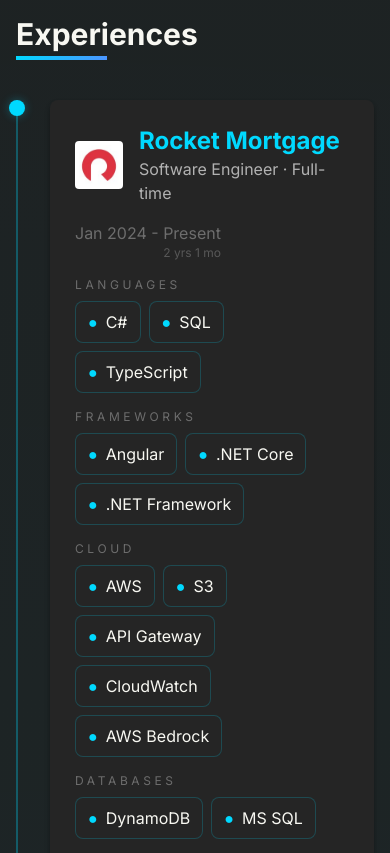
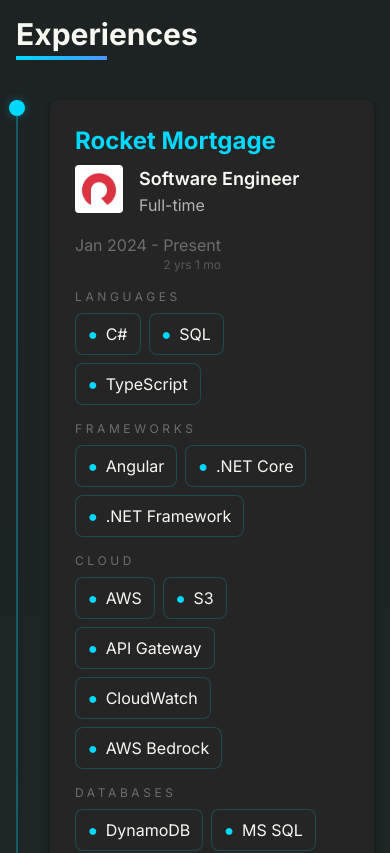
Before and after one commit to khanjal/profile, an Angular app: page /home in a window 390 px wide. Shown: the part 1340-2193 px from the top of the page. Built offline with nearby package versions, Linux system fonts and the light colour scheme.

Commit message:
Update experience.component.html

```diff
--- a/src/app/experience/experience.component.html
+++ b/src/app/experience/experience.component.html
@@ -8,13 +8,28 @@
         <div class="timeline-item transition-opacity duration-300" [class.opacity-30]="!shouldShowExperience(job.skills)">
           <div class="card">
             <div class="flex justify-between items-start mb-4 flex-wrap gap-4">
-              <div class="flex items-center gap-4">
+              <!-- Desktop: logo left, company name to the right, title · type below company -->
+              <div class="hidden sm:flex items-start gap-4 w-full sm:w-auto">
                 @if (job.logo) {
                   <img [src]="job.logo" [alt]="job.company + ' logo'" class="w-12 h-12 rounded object-contain bg-white p-1">
                 }
                 <div>
                   <h3 class="text-2xl font-bold text-accent">{{ job.company }}</h3>
                   <p class="text-text-secondary">{{ job.title }} · {{ job.type }}</p>
+                </div>
+              </div>
+
+              <!-- Mobile: company on first line, then logo + title, then type below title -->
+              <div class="flex flex-col sm:hidden w-full">
+                <h3 class="text-2xl font-bold text-accent">{{ job.company }}</h3>
+                <div class="flex items-start gap-4 mt-2">
+                  @if (job.logo) {
+                    <img [src]="job.logo" [alt]="job.company + ' logo'" class="w-12 h-12 rounded object-contain bg-white p-1">
+                  }
+                  <div>
+                    <div class="text-lg font-semibold">{{ job.title }}</div>
+                    <div class="text-text-secondary">{{ job.type }}</div>
+                  </div>
                 </div>
               </div>
               <div class="text-text-muted text-right">
```
